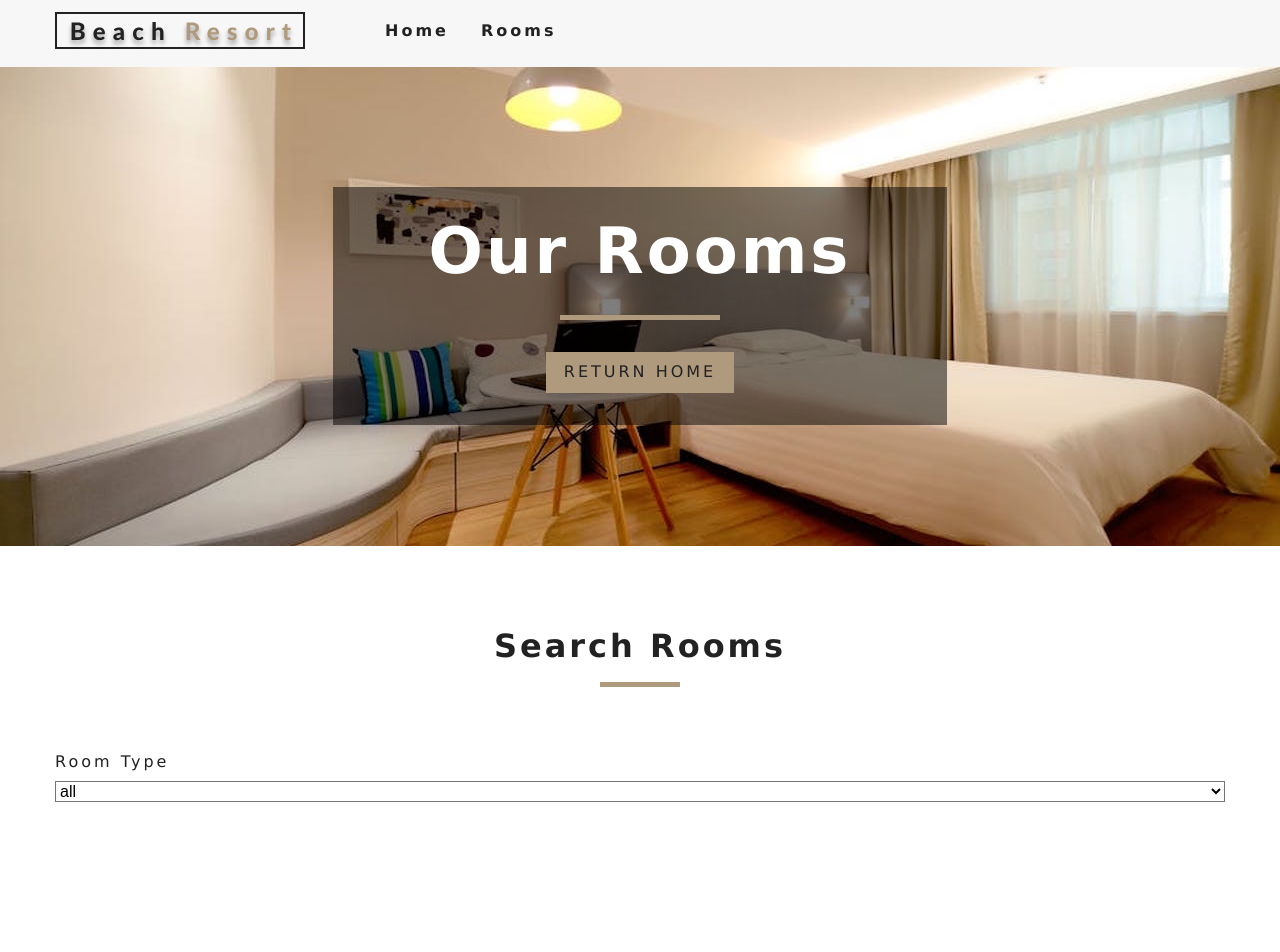
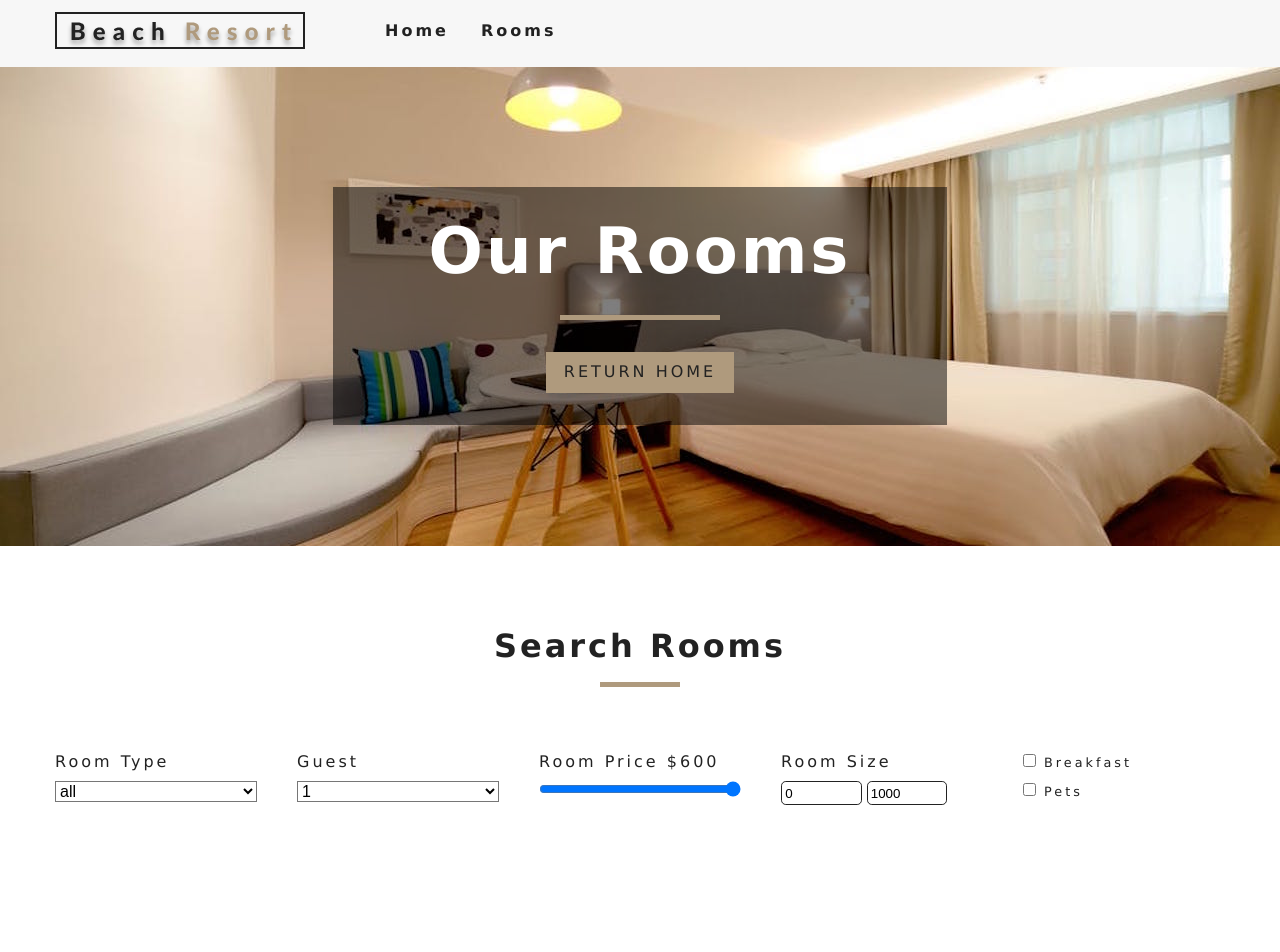
Before and after one commit to anhmmo/beach-resort, a React (Create React App) app: page /Rooms in a window 1280 px wide. Shown: the top 952 px of the page. Built offline with nearby package versions, Linux system fonts and the light colour scheme.

Commit message:
add more option in filter

```diff
--- a/src/components/RoomFilter.js
+++ b/src/components/RoomFilter.js
@@ -33,12 +33,17 @@ types = types.map((item, index) => {
     <option key={index} value={item}>{item}</option>
     );
 })
+let people = getUnique(rooms, 'capacity');
+people = people.map((item, index) => {
+    return <option key={index} value={item}>{item}</option>
+})
+
 
     return (
         <section className="filter-container">
             <Title title="search rooms" />
             <form className="filter-form">
-                {/* select type */}
+                {/* select room type */}
                     <div className="form-group">
                         <label htmlFor="type">room type</label>
                         <select
@@ -50,8 +55,83 @@ types = types.map((item, index) => {
                         >
                         {types}
                         </select>
+                </div>
+                {/* end select room type */}
+
+                {/* select guest*/}
+                <div className="form-group">
+                        <label htmlFor="capacity">Guest</label>
+                        <select
+                        name="capacity"
+                        id="capacity"
+                        value={capacity}
+                        className="form-control"
+                        onChange={handleChange}
+                        >
+                        {people}
+                        </select>
+                </div>
+                {/* end guest */}
+
+                {/* room price*/}
+                <div className="form-group">
+                        <label htmlFor="price">
+                        room price ${price}
+                        </label>
+                        <input type="range" name="price" min={minPrice} max={maxPrice} id="price" value={price} onChange={handleChange} className="form-control" />
+                </div>
+                {/* end guestroom price */}
+
+                {/* size*/}
+                <div className="form-group">
+                        <label htmlFor="size">
+                        room size
+                        </label>
+                        <div className="size-inputs">
+                          <input
+                            type="number"
+                            name="minSize"
+                            id="size"
+                            value={minSize}
+                            onChange={handleChange}
+                            className="size-input"
+                          />
+                          <input
+                            type="number"
+                            name="maxSize"
+                            id="size"
+                            value={maxSize}
+                            onChange={handleChange}
+                            className="size-input"
+                          />
+                        </div>
+                </div>
+                {/* end of size */}
+
+                 {/* extras*/}
+                 <div className="form-group">
+                    <div className="single-extra">
+                        <input
+                        type="checkbox"
+                        name="breakfast"
+                        id="breakfast"
+                        checked={breakfast}
+                        onChange={handleChange}
+                         />
+                         <label htmlFor="breakfast">breakfast</label>
                     </div>
-                {/* end select type */}
+                    <div className="single-extra">
+                        <input
+                        type="checkbox"
+                        name="pets"
+                        id="pets"
+                        checked={pets}
+                        onChange={handleChange}
+                         />
+                         <label htmlFor="pets">pets</label>
+                    </div>
+                </div>
+                {/* end extras */}
             </form>
         </section>
     );
```
